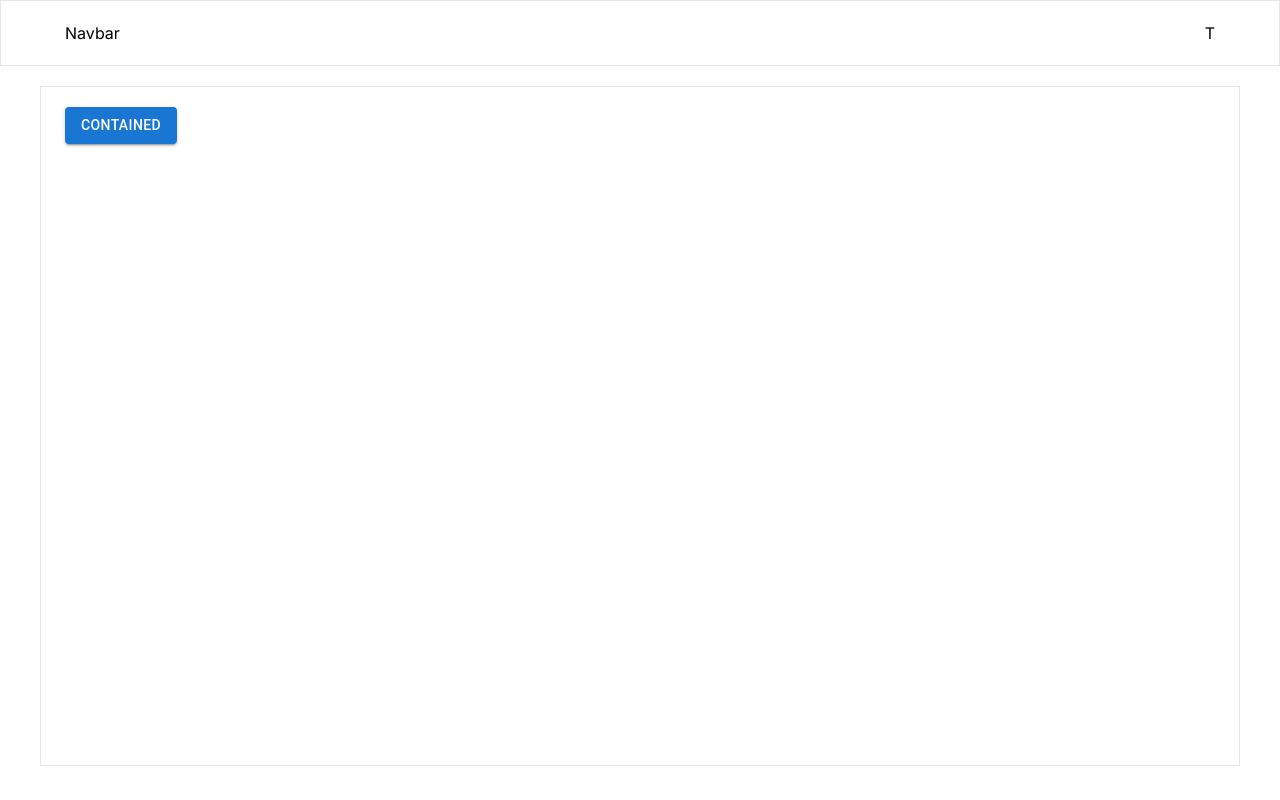
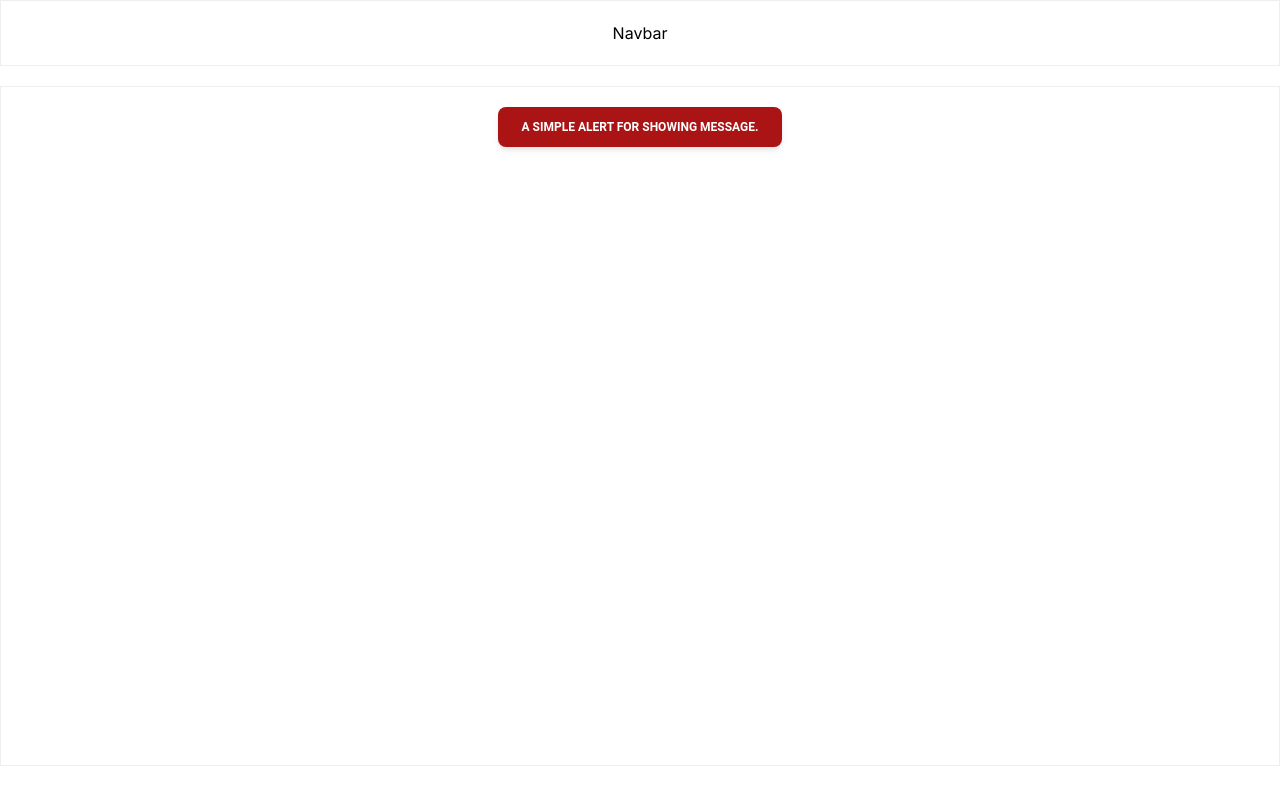
Before and after one commit to KhunThynne/HouseCafeProject, a Next.js app: page / in a window 1280 px wide. Built offline with nearby package versions, Linux system fonts and the light colour scheme.

Commit message:
material-tailwind/react

```diff
--- a/package.json
+++ b/package.json
@@ -11,8 +11,7 @@
   "dependencies": {
     "@emotion/react": "^11.11.4",
     "@emotion/styled": "^11.11.5",
-    "@mui/icons-material": "^5.15.17",
-    "@mui/material": "^5.15.17",
+    "@material-tailwind/react": "^2.1.9",
     "next": "14.2.3",
     "react": "^18",
     "react-dom": "^18"
--- /dev/null
+++ b/src/app/loading.tsx
@@ -0,0 +1,4 @@
+export default function Loading() {
+    // Or a custom loading skeleton component
+    return <p>Loading...</p>
+  }
--- a/src/app/page.tsx
+++ b/src/app/page.tsx
@@ -1,10 +1,15 @@
-import { Button } from "@mui/material";
+import HomeDetail from "@/components/Home/HomeDetail";
 
 
 export default function Home() {
+
+
+
+
   return (
     <main className="">
-      <Button className="bg-[#b39696]" variant="contained" >Contained</Button>
+      <HomeDetail/>
+
     </main>
   );
 }
--- a/src/app/template.tsx
+++ b/src/app/template.tsx
@@ -1,15 +1,24 @@
+"use client";
+
+import HomeDetail from "@/components/Home/HomeDetail";
 import Navbar from "@/components/Navbar";
-import { Container } from "@mui/material";
+import { ThemeProvider } from "@material-tailwind/react";
+
+import { Suspense } from "react";
 
 export default function Template({ children }: { children: React.ReactNode }) {
-    return <div>
-        <Navbar/>
-        <Container className="border min-h-[85vh] py-5 my-5">
-        {children}
+    return  <ThemeProvider>
+        <Suspense fallback={<>Load..</>}>
+        <Navbar />
 
 
-        </Container>
+        <div className="border min-h-[85vh] py-5 my-5 flex justify-center">
+            <HomeDetail />
+
+        </div>
 
 
-        </div>
-  }
+
+    </Suspense>
+    </ThemeProvider>
+}
--- /dev/null
+++ b/src/components/Home/HomeDetail.tsx
@@ -0,0 +1,11 @@
+"use client";
+
+import { Button } from "@material-tailwind/react";
+export default function HomeDetail() {
+    return (
+        <div>
+            {/* eslint-disable-next-line */}
+            <Button className="bg-[#aa1414]" onClick={()=>{}}>A simple alert for showing message.</Button>
+        </div>
+    );
+}
--- a/src/components/Navbar.tsx
+++ b/src/components/Navbar.tsx
@@ -1,12 +1,11 @@
-import { Button } from "@mui/material";
 
 
 export default function Navbar() {
     return (
-        <main className="p-5 border flex justify-between px-16">
+        <main className="p-5 border flex justify-center gap-20 px-16">
             <div> Navbar</div>
 
-            <div> T</div>
+
 
         </main>
     );
--- a/tailwind.config.ts
+++ b/tailwind.config.ts
@@ -1,6 +1,6 @@
 import type { Config } from "tailwindcss";
-
-const config: Config = {
+const withMT = require("@material-tailwind/react/utils/withMT");
+const config: Config = withMT({
   content: [
     "./src/pages/**/*.{js,ts,jsx,tsx,mdx}",
     "./src/components/**/*.{js,ts,jsx,tsx,mdx}",
@@ -8,13 +8,13 @@ const config: Config = {
   ],
   theme: {
     extend: {
-      backgroundImage: {
-        "gradient-radial": "radial-gradient(var(--tw-gradient-stops))",
-        "gradient-conic":
-          "conic-gradient(from 180deg at 50% 50%, var(--tw-gradient-stops))",
-      },
+      // backgroundImage: {
+      //   "gradient-radial": "radial-gradient(var(--tw-gradient-stops))",
+      //   "gradient-conic":
+      //     "conic-gradient(from 180deg at 50% 50%, var(--tw-gradient-stops))",
+      // },
     },
   },
   plugins: [],
-};
+});
 export default config;
```
Also changed, not shown: src/app/layout.tsx (+9 -1 lines), 2 other files (tests, documents, lock files or other folders).
